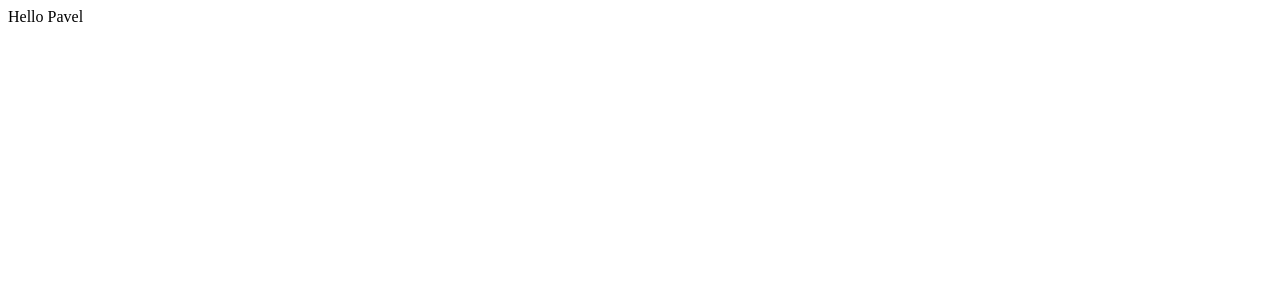
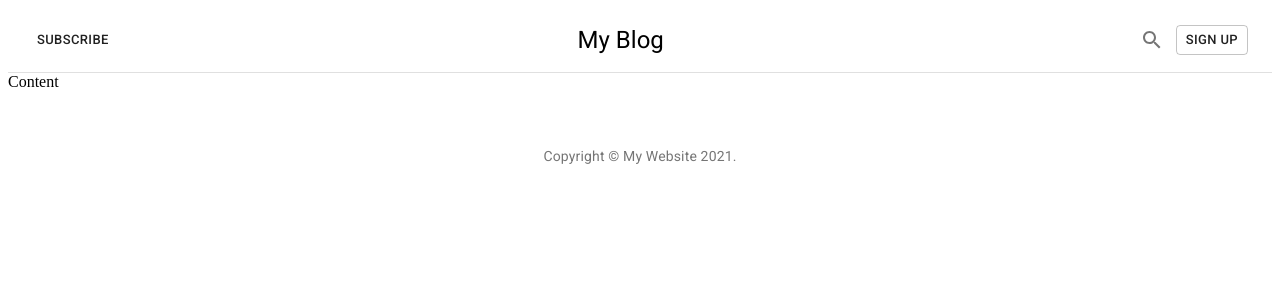
Before and after one commit to PavelChirkin/baigproj-ui, a React (Create React App) app: page / in a window 1280 px wide. Shown: the top 300 px of the page. Built offline with nearby package versions, Linux system fonts and the light colour scheme.

Commit message:
Add header and footer components

```diff
--- a/package.json
+++ b/package.json
@@ -37,5 +37,8 @@
       "last 1 firefox version",
       "last 1 safari version"
     ]
+  },
+  "devDependencies": {
+    "prop-types": "^15.8.0"
   }
 }
--- a/public/index.html
+++ b/public/index.html
@@ -10,7 +10,8 @@
       content="Web site created using create-react-app"
     />
     <link rel="apple-touch-icon" href="%PUBLIC_URL%/logo192.png" />
-
+    <link rel="stylesheet" href="https://fonts.googleapis.com/css?family=Roboto:300,400,500,700&display=swap" />
+    <link rel="stylesheet" href="https://fonts.googleapis.com/icon?family=Material+Icons" />
     <!--
       Notice the use of %PUBLIC_URL% in the tags above.
       It will be replaced with the URL of the `public` folder during the build.
--- a/src/App.js
+++ b/src/App.js
@@ -1,9 +1,13 @@
-
-
+import Header from "./components/header/Header";
+import Content from "./components/content/Content";
+import Footer from "./components/footer/Footer";
 
 function App() {
   return (
-    <div> Hello Pavel
+    <div className="container">
+      <Header/>
+      <Content/>
+      <Footer/>
     </div>
   );
 }
--- /dev/null
+++ b/src/components/content/Content.js
@@ -0,0 +1,3 @@
+export default () => {
+    return <div>Content</div>
+}
--- /dev/null
+++ b/src/components/footer/Footer.js
@@ -0,0 +1,51 @@
+import React from 'react';
+import PropTypes from 'prop-types';
+import { makeStyles } from '@material-ui/core/styles';
+import Container from '@material-ui/core/Container';
+import Typography from '@material-ui/core/Typography';
+import Link from '@material-ui/core/Link';
+
+function Copyright() {
+    return (
+        <Typography variant="body2" color="textSecondary" align="center">
+            {'Copyright © '}
+            <Link color="inherit" href="https://mui.com/">
+                My Website
+            </Link>{' '}
+            {new Date().getFullYear()}
+            {'.'}
+        </Typography>
+    );
+}
+
+const useStyles = makeStyles((theme) => ({
+    footer: {
+        backgroundColor: theme.palette.background.paper,
+        // marginTop: theme.spacing(8),
+        padding: theme.spacing(6, 0),
+    },
+}));
+
+export default function Footer(props) {
+    const classes = useStyles();
+    const { description, title } = props;
+
+    return (
+        <footer className={classes.footer}>
+            <Container maxWidth="lg">
+                <Typography variant="h6" align="center" gutterBottom>
+                    {title}
+                </Typography>
+                <Typography variant="subtitle1" align="center" color="textSecondary" component="p">
+                    {description}
+                </Typography>
+                <Copyright />
+            </Container>
+        </footer>
+    );
+}
+
+Footer.propTypes = {
+    description: PropTypes.string,
+    title: PropTypes.string,
+};
--- /dev/null
+++ b/src/components/header/Header.js
@@ -0,0 +1,60 @@
+import React from 'react';
+import PropTypes from 'prop-types';
+import { makeStyles } from '@material-ui/core/styles';
+import Toolbar from '@material-ui/core/Toolbar';
+import Button from '@material-ui/core/Button';
+import IconButton from '@material-ui/core/IconButton';
+import SearchIcon from '@material-ui/icons/Search';
+import Typography from '@material-ui/core/Typography';
+import Link from '@material-ui/core/Link';
+
+const useStyles = makeStyles((theme) => ({
+    toolbar: {
+        borderBottom: `1px solid ${theme.palette.divider}`,
+    },
+    toolbarTitle: {
+        flex: 1,
+    },
+    toolbarSecondary: {
+        justifyContent: 'space-between',
+        overflowX: 'auto',
+    },
+    toolbarLink: {
+        padding: theme.spacing(1),
+        flexShrink: 0,
+    },
+}));
+
+export default function Header(props) {
+    const classes = useStyles();
+    const { sections, title } = props;
+
+    return (
+        <React.Fragment>
+            <Toolbar className={classes.toolbar}>
+                <Button size="small">Subscribe</Button>
+                <Typography
+                    component="h2"
+                    variant="h5"
+                    color="inherit"
+                    align="center"
+                    noWrap
+                    className={classes.toolbarTitle}
+                >
+                    My Blog
+                </Typography>
+                <IconButton>
+                    <SearchIcon />
+                </IconButton>
+                <Button variant="outlined" size="small">
+                    Sign up
+                </Button>
+            </Toolbar>
+        </React.Fragment>
+    );
+}
+
+Header.propTypes = {
+    sections: PropTypes.array,
+    title: PropTypes.string,
+};
```
Also changed, not shown: 1 other file (tests, documents, lock files or other folders).
